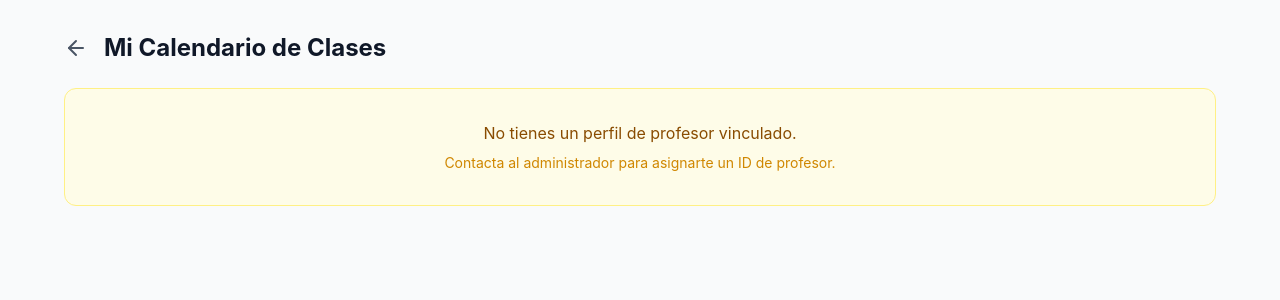
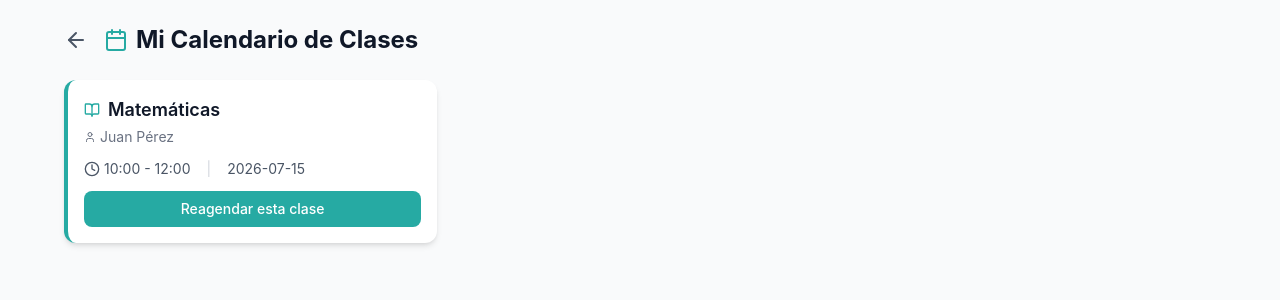
Before and after one commit to jcrendon0909/Goku-Lab-Academic-Management-System, a React (Vite) app: page /calendario in a window 1280 px wide. Shown: the top 300 px of the page. Built offline with nearby package versions, Linux system fonts and the light colour scheme; no server answers; sample sign-in values are in the browser's storage.

Commit message:
Update CalendarioProfesor.tsx

```diff
--- a/src/app/components/CalendarioProfesor.tsx
+++ b/src/app/components/CalendarioProfesor.tsx
@@ -1,30 +1,80 @@
 import { useEffect, useState } from 'react';
+import { useNavigate } from 'react-router-dom';
+import { Calendar as CalendarIcon, Clock, User, BookOpen, ArrowLeft } from 'lucide-react';
+import { apiFetch } from '../../services/api';
 import { Link } from 'react-router-dom';
-import { ArrowLeft, Calendar as CalendarIcon } from 'lucide-react';
-import { Calendar } from './Calendar'; // Asegúrate de que la ruta sea correcta
-import { apiFetch } from '../../services/api';
+
+interface Clase {
+  id: string;
+  titulo: string;
+  profesor: string;
+  fecha: string;
+  horaInicio: string;
+  horaFin: string;
+  reagendada: boolean;
+  studentId?: string;
+  studentName?: string;
+}
 
 export function CalendarioProfesor() {
-  const [clases, setClases] = useState([]);
+  const navigate = useNavigate();
+  const [clases, setClases] = useState<Clase[]>([]);
   const [cargando, setCargando] = useState(true);
   const user = JSON.parse(localStorage.getItem('user') || '{}');
   const idProfesor = user.idProfesor; // Asumimos que el usuario tiene este campo
 
   useEffect(() => {
-    if (!idProfesor) {
-      setCargando(false);
-      return;
-    }
-    // Aquí iría la llamada a la API para obtener las clases del profesor
-    // Por ahora, usamos el componente Calendar con filtro (si el componente lo soporta)
-    // Si no, podríamos usar datos mock o adaptar el Calendar para recibir un filtro
     const cargarClases = async () => {
       try {
-        const res = await apiFetch(`/calendario?profesor=${idProfesor}`);
-        const data = await res.json();
-        setClases(data);
+        // Intenta cargar desde la API real
+        const url = idProfesor ? `/calendario?profesor=${idProfesor}` : '/calendario';
+        const res = await apiFetch(url);
+        if (res.ok) {
+          const data = await res.json();
+          setClases(data);
+        } else {
+          // Fallback a datos de ejemplo para pruebas
+          setClases([
+            {
+              id: '1',
+              titulo: 'Matemáticas',
+              profesor: 'Juan Pérez',
+              fecha: '2026-07-15',
+              horaInicio: '10:00',
+              horaFin: '12:00',
+              reagendada: false,
+              studentId: 's1',
+              studentName: 'Ana García'
+            },
+            {
+              id: '2',
+              titulo: 'Programación',
+              profesor: 'María Gómez',
+              fecha: '2026-07-16',
+              horaInicio: '14:00',
+              horaFin: '16:00',
+              reagendada: true,
+              studentId: 's2',
+              studentName: 'Carlos Ruiz'
+            },
+          ]);
+        }
       } catch (error) {
         console.error('Error al cargar calendario:', error);
+        // Datos de ejemplo en caso de error
+        setClases([
+          {
+            id: '1',
+            titulo: 'Matemáticas',
+            profesor: 'Juan Pérez',
+            fecha: '2026-07-15',
+            horaInicio: '10:00',
+            horaFin: '12:00',
+            reagendada: false,
+            studentId: 's1',
+            studentName: 'Ana García'
+          },
+        ]);
       } finally {
         setCargando(false);
       }
@@ -32,30 +82,85 @@ export function CalendarioProfesor() {
     cargarClases();
   }, [idProfesor]);
 
-  if (cargando) return <div className="p-8 text-center">Cargando calendario...</div>;
+  const handleReagendar = (claseId: string, studentId: string, studentName: string) => {
+    navigate(`/reschedule?classId=${claseId}&studentId=${studentId}&studentName=${encodeURIComponent(studentName)}`);
+  };
+
+  if (cargando) {
+    return (
+      <div className="min-h-screen bg-gray-50 p-8 flex items-center justify-center">
+        <div className="text-center">
+          <div className="animate-spin rounded-full h-12 w-12 border-b-2 border-[#26AAA3] mx-auto"></div>
+          <p className="mt-4 text-gray-600">Cargando tu calendario...</p>
+        </div>
+      </div>
+    );
+  }
 
   return (
-    <div className="min-h-screen bg-gray-50 p-8">
+    <div className="min-h-screen bg-gray-50 p-6">
       <div className="max-w-6xl mx-auto">
         <div className="flex items-center gap-4 mb-6">
           <Link to="/dashboard" className="text-gray-600 hover:text-gray-900">
             <ArrowLeft className="h-6 w-6" />
           </Link>
-          <h1 className="text-2xl font-bold text-gray-900">Mi Calendario de Clases</h1>
+          <h1 className="text-2xl font-bold text-gray-900 flex items-center gap-2">
+            <CalendarIcon className="h-6 w-6 text-[#26AAA3]" />
+            Mi Calendario de Clases
+          </h1>
         </div>
 
-        {!idProfesor ? (
-          <div className="bg-yellow-50 border border-yellow-200 rounded-xl p-8 text-center">
-            <p className="text-yellow-800">No tienes un perfil de profesor vinculado.</p>
-            <p className="text-sm text-yellow-600 mt-2">Contacta al administrador para asignarte un ID de profesor.</p>
+        {clases.length === 0 ? (
+          <div className="bg-white rounded-xl shadow-md p-8 text-center">
+            <p className="text-gray-500">No tienes clases programadas.</p>
+            <p className="text-sm text-gray-400 mt-2">Las clases que se te asignen aparecerán aquí.</p>
           </div>
         ) : (
-          <div className="bg-white rounded-xl shadow-md p-6">
-            <Calendar
-              events={clases} // Ajusta según la estructura de tu Calendar
-              // Si el Calendar no acepta un array de eventos, deberías adaptarlo.
-              // Como alternativa, puedes mostrar una lista simple.
-            />
+          <div className="grid grid-cols-1 md:grid-cols-2 lg:grid-cols-3 gap-4">
+            {clases.map((clase) => (
+              <div
+                key={clase.id}
+                className={`bg-white rounded-xl shadow-md hover:shadow-lg transition-shadow p-4 border-l-4 ${
+                  clase.reagendada ? 'border-yellow-400' : 'border-[#26AAA3]'
+                }`}
+              >
+                <div className="flex items-start justify-between">
+                  <div className="flex-1">
+                    <h3 className="font-semibold text-gray-900 flex items-center gap-2">
+                      <BookOpen className="h-4 w-4 text-[#26AAA3]" />
+                      {clase.titulo}
+                    </h3>
+                    <p className="text-sm text-gray-500 flex items-center gap-1 mt-1">
+                      <User className="h-3 w-3" />
+                      {clase.profesor}
+                    </p>
+                  </div>
+                  {clase.reagendada && (
+                    <span className="bg-yellow-100 text-yellow-800 text-xs px-2 py-1 rounded-full whitespace-nowrap">
+                      Reagendada
+                    </span>
+                  )}
+                </div>
+
+                <div className="mt-3 flex items-center gap-4 text-sm text-gray-600">
+                  <span className="flex items-center gap-1">
+                    <Clock className="h-4 w-4" />
+                    {clase.horaInicio} - {clase.horaFin}
+                  </span>
+                  <span className="text-gray-300">|</span>
+                  <span>{clase.fecha}</span>
+                </div>
+
+                {clase.studentId && clase.studentName && (
+                  <button
+                    onClick={() => handleReagendar(clase.id, clase.studentId!, clase.studentName!)}
+                    className="mt-3 w-full bg-[#26AAA3] text-white py-2 rounded-lg text-sm hover:bg-[#1f8c86] transition-colors"
+                  >
+                    Reagendar esta clase
+                  </button>
+                )}
+              </div>
+            ))}
           </div>
         )}
       </div>
```
